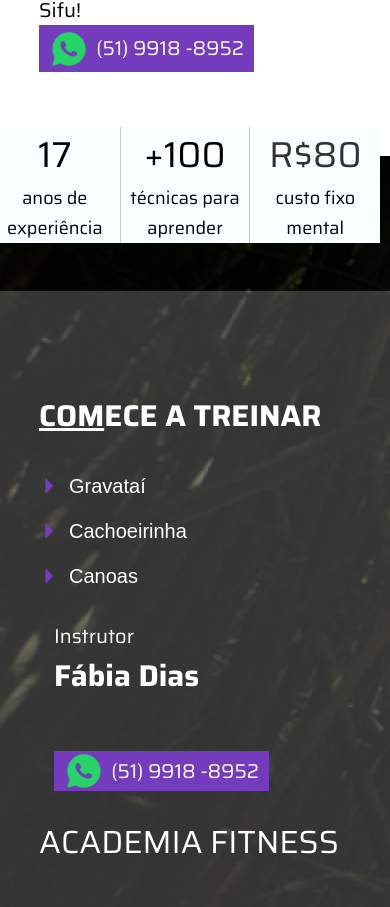
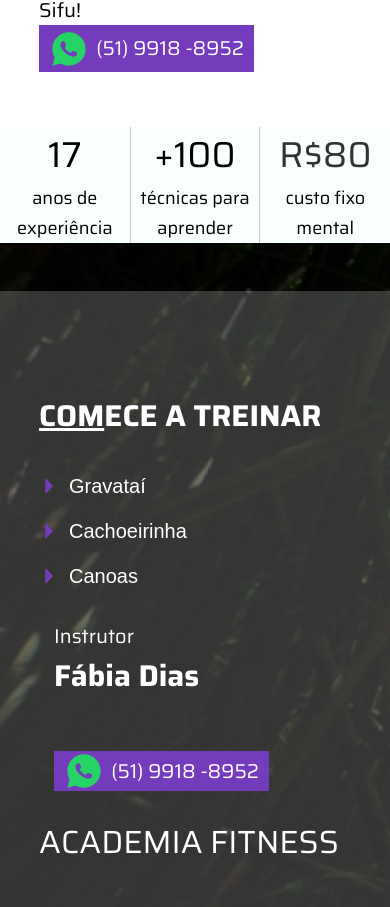
Before and after one commit to giovanifranz/OrientalWingChun, a React (Vite) app: page / in a window 390 px wide. Shown: the part 3034-3941 px from the top of the page. Built offline with nearby package versions, Linux system fonts and the light colour scheme.

Commit message:
fix: styles mobile

```diff
--- a/src/components/Numeros/styles.ts
+++ b/src/components/Numeros/styles.ts
@@ -14,7 +14,6 @@ export const Content = styled.div`
 
   @media (max-width: 768px) {
     width: 100%;
-    margin-left: -10px;
   }
 `;
 
```
